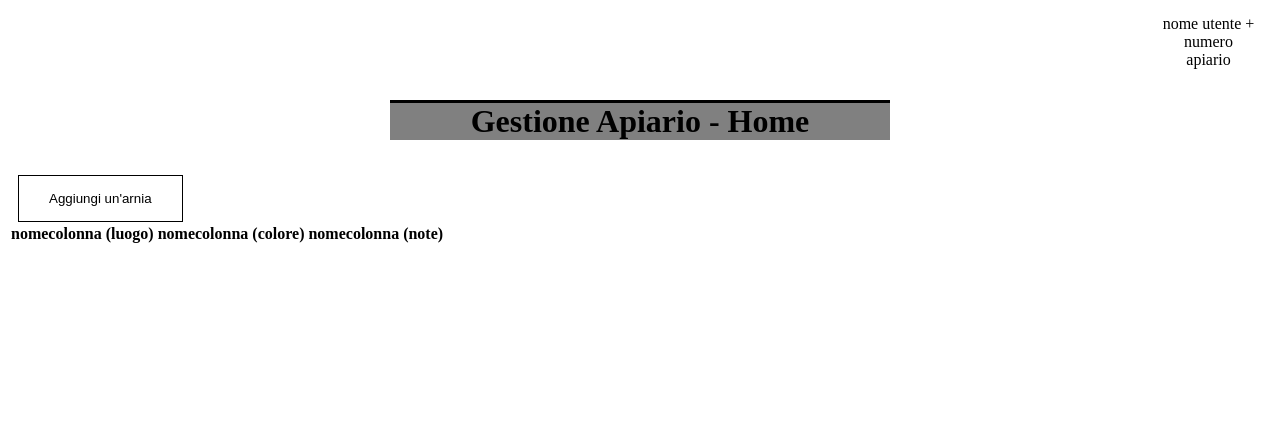
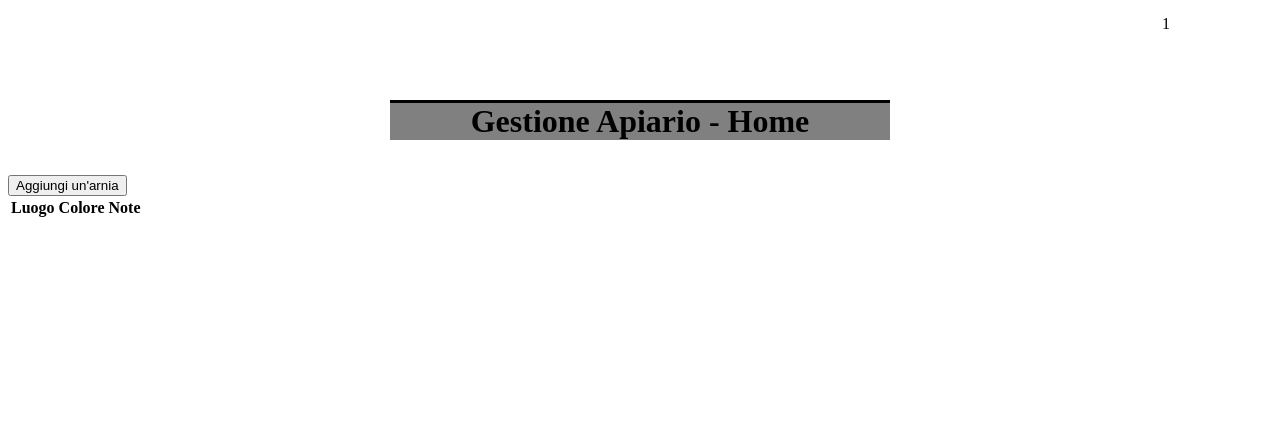
Before and after one commit to ArisPrevitali/GestioneApiario, a PHP site: page /home.php?name=1 in a window 1280 px wide. Shown: the top 442 px of the page. Run offline with PHP 8.4, Linux system fonts and the light colour scheme; lists and menus that the app fills with data are empty.

Commit message:
Modificato tipo di collegamento e aggiunta sessione

```diff
--- a/src/home.php
+++ b/src/home.php
@@ -6,23 +6,23 @@
     <link rel="stylesheet" href="CSS/general.css">
     <link rel="stylesheet" href="CSS/home.css">
     <meta charset="utf-8">
-    <meta name="description" content="Pagina login gestione apiario">
+    <meta name="description" content="Pagina home gestione apiario">
     <meta name="author" content="Aris Previtali">
     <meta name="viewport" content="width=device-width, initial-scale=1.0">
 </head>
 <body>
     <header>
-        <p class="rightTop">nome utente + numero apiario</p>
+        <p class="rightTop"><?php echo $_GET['name']; ?></p>
     </header>
     <div class="body">
         <h1 class="title center">Gestione Apiario - Home</h1>
-        <input type="button" class="button" name="addArnie" value="Aggiungi un'arnia" onclick="">
+        <input type="button" class="buttonCenter" name="addArnie" value="Aggiungi un'arnia" onclick="location.href = 'aggiungiArnia.php?name=<?php echo $_GET['name'] ?>'">
         <!--Aggiungi arnia.file-->
         <table>
             <tr>
-                <th>nomecolonna (luogo)</th>
-                <th>nomecolonna (colore)</th>
-                <th>nomecolonna (note)</th>
+                <th>Luogo</th>
+                <th>Colore</th>
+                <th>Note</th>
             </tr>
             <tr>
                 <!--Inserire dati dal DB max 5-->
```
